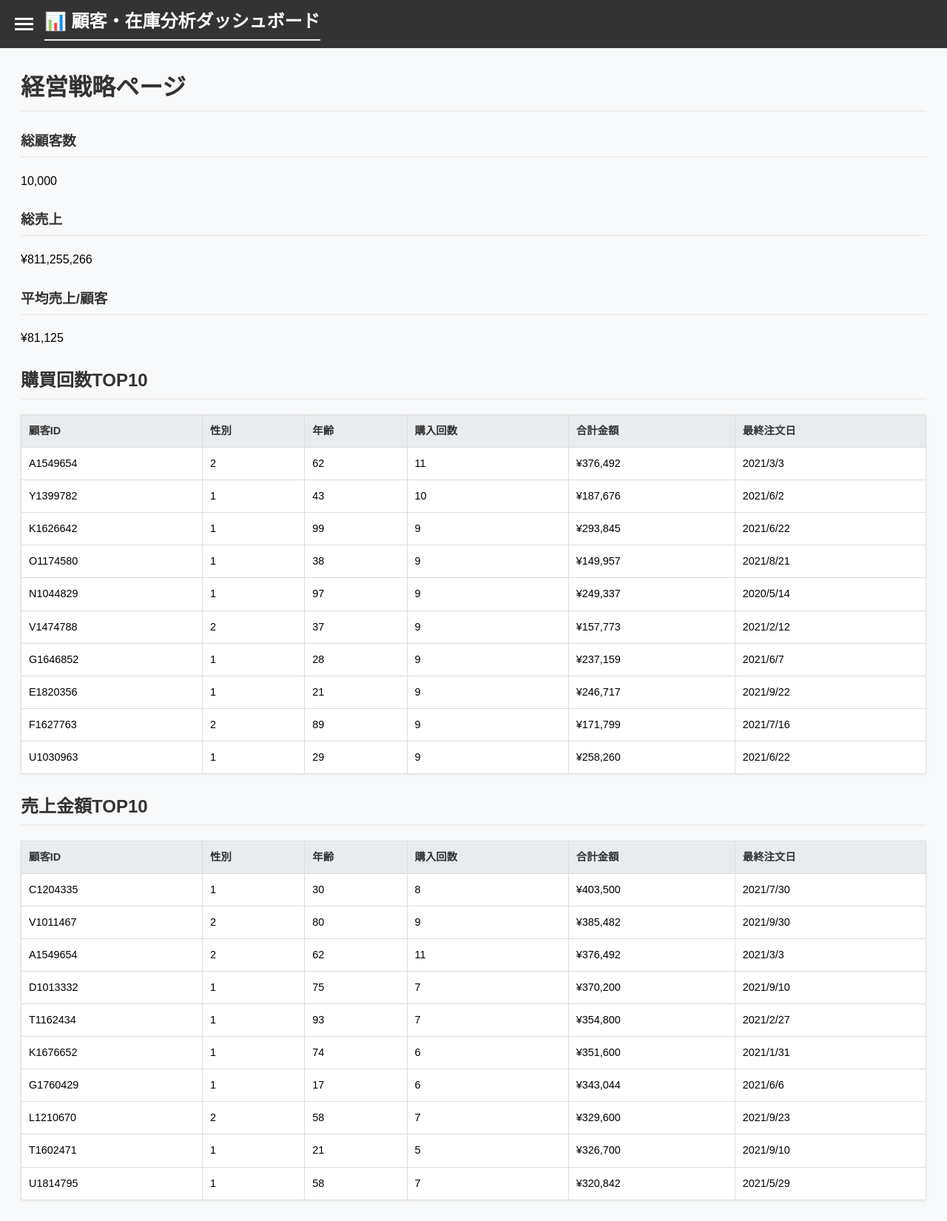
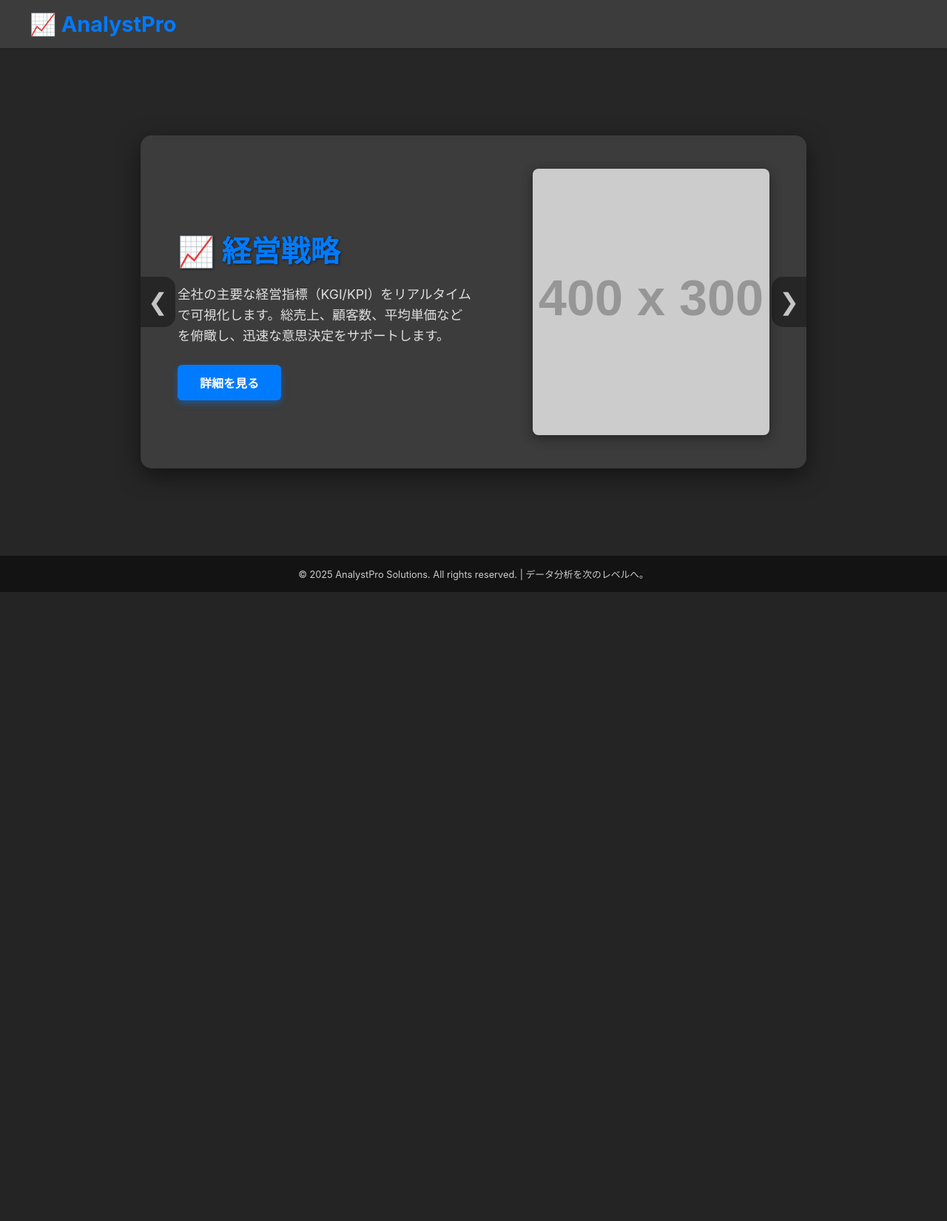
Before and after one commit to 31916/jikken3-kai, a Flask app: page / in a window 1280 px wide. Shown: the whole page at 74% size. After the commit the page ends 800 px from the top, so only its background shows below. Run offline with Flask 3, Linux system fonts and the light colour scheme; grey boxes labelled with a size stand in for pictures from a placeholder-image service; some libraries are stand-ins or nearby versions.

Commit message:
ホームページ作りました

```diff
--- a/app.py
+++ b/app.py
@@ -18,6 +18,14 @@ CUST_PATH = os.path.join(DATA_DIR, "cust.csv")
 ORDER_PATH = os.path.join(DATA_DIR, "order.csv")
 ITEM_STOCK_PATH = os.path.join(DATA_DIR, "itemstock.csv")
 
+# ==============================================================
+# 🏠 ① 新しいホームページ (ルート / )
+# ==============================================================
+@app.route('/', methods=['GET']) # 👈 ルート / にアクセスされたらこの関数を実行
+def home():
+    # データを必要としないシンプルな home.html をレンダリング
+    return render_template("index.html")
+
 # ------------------------------
 # 金額フォーマット用フィルタ
 # ------------------------------
@@ -33,7 +41,7 @@ def format_currency(value):
 # ------------------------------
 # ① 経営戦略ダッシュボード
 # ------------------------------
-@app.route('/', methods=['GET'])
+@app.route('/dashboard', methods=['GET'])
 def index():
     gender_filter = request.args.get('gender')
     min_age_filter = request.args.get('min_age', type=int)
--- /dev/null
+++ b/static/home.css
@@ -0,0 +1,219 @@
+
+/* フォントとリセット */
+body {
+    font-family: 'Inter', 'Arial', sans-serif;
+    margin: 0;
+    padding: 0;
+    color: #fff; /* 全体の文字色を白に */
+    text-align: center;
+    min-height: 100vh;
+
+    /* ========== 全画面背景画像とオーバーレイ ========== */
+    background-image:
+        /* 濃いオーバーレイ (テキストを見やすくするため) */
+        linear-gradient(rgba(0, 0, 0, 0.85), rgba(0, 0, 0, 0.85)),
+        /* 抽象的なデータ分析のプレースホルダー画像 */
+        url('https://picsum.photos/seed/analytics_slide/1920/1080');
+
+    background-size: cover;
+    background-position: center;
+    background-attachment: fixed;
+    display: flex; /* コンテンツを中央に配置するために flex を使う */
+    flex-direction: column;
+}
+
+/* ========== ヘッダー（企業サイト風） ========== */
+.header {
+    background-color: rgba(255, 255, 255, 0.1); /* 背景透過 */
+    padding: 15px 40px;
+    display: flex;
+    justify-content: space-between;
+    align-items: center;
+    box-shadow: 0 1px 4px rgba(0, 0, 0, 0.2);
+    position: relative;
+    z-index: 20;
+}
+
+.logo {
+    font-size: 1.8em;
+    font-weight: 700;
+    color: #007bff; /* メインカラー（ターコイズブルー系） */
+    text-decoration: none;
+}
+
+/* ========== カルーセルコンテナ（スライドショー本体） ========== */
+.carousel-wrapper {
+    flex-grow: 1; /* 残りのスペースを埋める */
+    display: flex;
+    align-items: center;
+    justify-content: center;
+    position: relative;
+    overflow: hidden; /* スライドがはみ出さないように */
+}
+
+#carousel-container {
+    position: relative;
+    width: 80%; /* 最大幅 */
+    max-width: 900px;
+    height: 450px;
+    margin: auto;
+    border-radius: 15px;
+    box-shadow: 0 10px 30px rgba(0, 0, 0, 0.5);
+    overflow: hidden;
+    display: flex;
+    align-items: center;
+}
+
+/* ========== 制御ボタン (前へ/次へ) のスタイル ========== */
+.carousel-btn {
+    position: absolute;
+    top: 50%;
+    transform: translateY(-50%);
+    background: rgba(0, 0, 0, 0.5);
+    color: white;
+    border: none;
+    padding: 15px 10px;
+    cursor: pointer;
+    z-index: 30; /* スライドより前面に表示 */
+    font-size: 2em;
+    opacity: 0.7;
+    transition: opacity 0.3s, background 0.3s;
+}
+
+.carousel-btn:hover {
+    opacity: 1;
+    background: rgba(0, 0, 0, 0.8);
+}
+
+#prevButton {
+    left: 0;
+    border-radius: 0 15px 15px 0;
+}
+
+#nextButton {
+    right: 0;
+    border-radius: 15px 0 0 15px;
+}
+/* ================================================= */
+
+.carousel-item {
+    position: absolute;
+    top: 0;
+    left: 0;
+    width: 100%;
+    height: 100%;
+    display: flex;
+    opacity: 0;
+    transition: opacity 1s ease-in-out; /* フェードイン・アウト */
+    align-items: center;
+    justify-content: space-between;
+    padding: 0 50px;
+    box-sizing: border-box;
+    background-color: rgba(255, 255, 255, 0.1); /* スライド背景を少し白く */
+}
+
+.carousel-item.active {
+    opacity: 1;
+}
+
+.item-text {
+    text-align: left;
+    max-width: 50%;
+    position: relative;
+    z-index: 10;
+}
+
+.item-text h2 {
+    font-size: 2.5em;
+    font-weight: 700;
+    margin-bottom: 10px;
+    color: #007bff; /* タイトルカラー */
+    text-shadow: 1px 1px 3px rgba(0, 0, 0, 0.6);
+}
+
+.item-text p {
+    font-size: 1.1em;
+    line-height: 1.6;
+    margin-bottom: 25px;
+    color: #e0e0e0;
+}
+
+.item-image {
+    width: 40%;
+    height: 80%;
+    background-size: cover;
+    background-position: center;
+    border-radius: 8px;
+    box-shadow: 0 4px 15px rgba(0, 0, 0, 0.4);
+}
+
+/* 画像URLの個別設定 */
+#slide1 .item-image { background-image: url('https://placehold.co/400x300/17a2b8/ffffff?text=Dashboard'); }
+#slide2 .item-image { background-image: url('https://placehold.co/400x300/28a745/ffffff?text=Customer'); }
+#slide3 .item-image { background-image: url('https://placehold.co/400x300/ffc107/343a40?text=Stock'); }
+
+/* 詳細ボタン */
+.detail-button {
+    display: inline-block;
+    text-decoration: none;
+    background-color: #007bff;
+    color: white;
+    padding: 12px 30px;
+    border-radius: 6px;
+    font-weight: bold;
+    transition: background-color 0.3s, transform 0.2s;
+    box-shadow: 0 4px 10px rgba(0, 123, 255, 0.4);
+}
+
+.detail-button:hover {
+    background-color: #0056b3;
+    transform: translateY(-2px);
+}
+
+/* ========== フッター ========== */
+.footer {
+    padding: 15px;
+    background-color: rgba(0, 0, 0, 0.5);
+    color: #cccccc;
+    font-size: 0.8em;
+    width: 100%;
+    box-sizing: border-box;
+    position: relative;
+    z-index: 20;
+}
+
+/* レスポンシブ対応 */
+@media (max-width: 768px) {
+    .header {
+        padding: 10px 20px;
+    }
+    #carousel-container {
+        width: 95%;
+        min-height: 300px;
+        padding: 10px;
+    }
+    .carousel-item {
+        flex-direction: column;
+        justify-content: center;
+        text-align: center;
+        padding: 20px;
+    }
+    .item-text {
+        max-width: 100%;
+        text-align: center;
+        margin-bottom: 20px;
+    }
+    .item-text h2 {
+        font-size: 1.8em;
+    }
+    .item-text p {
+        font-size: 1em;
+    }
+    .item-image {
+        display: none; /* 小さい画面では画像を非表示 */
+    }
+    .carousel-btn {
+        padding: 10px 5px;
+        font-size: 1.5em;
+    }
+}
--- /dev/null
+++ b/static/home.js
@@ -0,0 +1,59 @@
+
+const items = document.querySelectorAll('.carousel-item');
+let currentIndex = 0;
+let autoSlideInterval; // 自動スライド用のタイマーを格納する変数
+
+/**
+ * 指定されたインデックスのスライドに移動する
+ * @param {number} n - 移動先のスライドのインデックス
+ */
+function goToSlide(n) {
+    // 現在のスライドを非アクティブにする
+    items[currentIndex].classList.remove('active');
+
+    // 新しいインデックスを計算 (ループするように調整)
+    currentIndex = (n + items.length) % items.length;
+
+    // 新しいスライドをアクティブにする
+    items[currentIndex].classList.add('active');
+}
+
+// 次のスライドに移動する
+function nextSlide() {
+    goToSlide(currentIndex + 1);
+}
+
+// 前のスライドに移動する
+function prevSlide() {
+    goToSlide(currentIndex - 1);
+}
+
+// ページロード時に自動スライドを開始する
+window.onload = function() {
+    // 自動スライドを開始し、タイマーIDを保持
+    autoSlideInterval = setInterval(nextSlide, 3000); // 3秒ごと
+
+    // 制御ボタンにイベントリスナーを追加
+    document.getElementById('nextButton').addEventListener('click', () => {
+        // 手動操作時、自動スライドタイマーをリセットし、再度開始
+        clearInterval(autoSlideInterval);
+        nextSlide();
+        autoSlideInterval = setInterval(nextSlide, 3000);
+    });
+
+    document.getElementById('prevButton').addEventListener('click', () => {
+        // 手動操作時、自動スライドタイマーをリセットし、再度開始
+        clearInterval(autoSlideInterval);
+        prevSlide();
+        autoSlideInterval = setInterval(nextSlide, 3000);
+    });
+}
+
+// 初期表示を確実に設定
+items.forEach((item, index) => {
+    if (index === 0) {
+        item.classList.add('active');
+    } else {
+        item.classList.remove('active');
+    }
+});
--- a/templates/dashboard.html
+++ b/templates/dashboard.html
@@ -21,7 +21,8 @@
 
   <nav id="sidebar" class="sidebar">
         <ul>
-            <li><a href="/">経営戦略</a></li>
+            <li><a href="/">ホームページ</a></li>
+            <li><a href="/dashboard.html">経営戦略</a></li>
             <li><a href="search.html">顧客ID検索</a></li>
             <li><a href="stock.html">在庫リスト</a></li>
         </ul>
--- a/templates/index.html
+++ b/templates/index.html
@@ -3,22 +3,75 @@
 <head>
     <meta charset="UTF-8">
     <meta name="viewport" content="width=device-width, initial-scale=1.0">
-    <title>ホームページ</title>
-    <style>
-        body {
-            font-family: Arial, sans-serif;
-            text-align: center; /* 中央揃えにする場合 */
-            padding-top: 50px;
-        }
-        h1 {
-            color: #333;
-            border-bottom: 2px solid #eee;
-            padding-bottom: 10px;
-            display: inline-block; /* border-bottomを文字の幅に合わせる */
-        }
-    </style>
+    <title>ホーム | 経営分析ポータル</title>
+    <link rel="stylesheet" href="{{ url_for('static', filename='home.css') }}">
 </head>
 <body>
-    <h1>ホームページ</h1>
-    </body>
+    <!-- ヘッダー -->
+    <div class="header">
+        <a href="/" class="logo">
+            <span>&#x1F4C8;</span> AnalystPro
+        </a>
+
+    </div>
+
+    <!-- カルーセルラッパー -->
+    <div class="carousel-wrapper">
+        <div id="carousel-container">
+
+            <!-- スライド 1: 経営戦略ダッシュボード -->
+            <div class="carousel-item active" id="slide1">
+                <div class="item-text">
+                    <h2>📈 経営戦略</h2>
+                    <p>
+                        全社の主要な経営指標（KGI/KPI）をリアルタイムで可視化します。総売上、顧客数、平均単価などを俯瞰し、迅速な意思決定をサポートします。
+                    </p>
+                    <a href="dashboard" class="detail-button">詳細を見る</a>
+                </div>
+                <div class="item-image"></div>
+            </div>
+
+            <!-- スライド 2: 個別顧客分析 -->
+            <div class="carousel-item" id="slide2">
+                <div class="item-text">
+                    <h2>👤 個別顧客分析</h2>
+                    <p>
+                        特定の顧客IDを入力するだけで、その顧客の購入履歴、消費傾向、最終注文日などの詳細な情報を瞬時に把握できます。
+                    </p>
+                    <a href="search.html" class="detail-button">顧客を検索する</a>
+                </div>
+                <div class="item-image"></div>
+            </div>
+
+            <!-- スライド 3: 在庫＆リスク管理 -->
+            <div class="carousel-item" id="slide3">
+                <div class="item-text">
+                    <h2>📦 在庫＆リスク管理</h2>
+                    <p>
+                        全商品の現在の在庫状況を確認し、特に注文数に対して在庫が不足し、販売機会損失のリスクがある商品を自動で特定します。
+                    </p>
+                    <a href="stock.html" class="detail-button">在庫リストを見る</a>
+                </div>
+                <div class="item-image"></div>
+            </div>
+
+            <!-- 制御ボタン -->
+            <button id="prevButton" class="carousel-btn" aria-label="Previous Slide">
+                &#10094; <!-- 左向きの二重山括弧 (Unicode) -->
+            </button>
+            <button id="nextButton" class="carousel-btn" aria-label="Next Slide">
+                &#10095; <!-- 右向きの二重山括弧 (Unicode) -->
+            </button>
+
+        </div>
+    </div>
+
+    <!-- フッター -->
+    <div class="footer">
+        &copy; 2025 AnalystPro Solutions. All rights reserved. | データ分析を次のレベルへ。
+    </div>
+
+    <!-- JavaScript (スライド機能) -->
+    <script src="{{ url_for('static', filename='home.js') }}"></script>
+</body>
 </html>
--- a/templates/search.html
+++ b/templates/search.html
@@ -21,7 +21,8 @@
 
     <nav id="sidebar" class="sidebar">
         <ul>
-            <li><a href="/">経営戦略</a></li>
+            <li><a href="/">ホームページ</a></li>
+            <li><a href="/dashboard.html">経営戦略</a></li>
             <li><a href="search.html">顧客ID検索</a></li>
             <li><a href="stock.html">在庫リスト</a></li>
         </ul>
```
